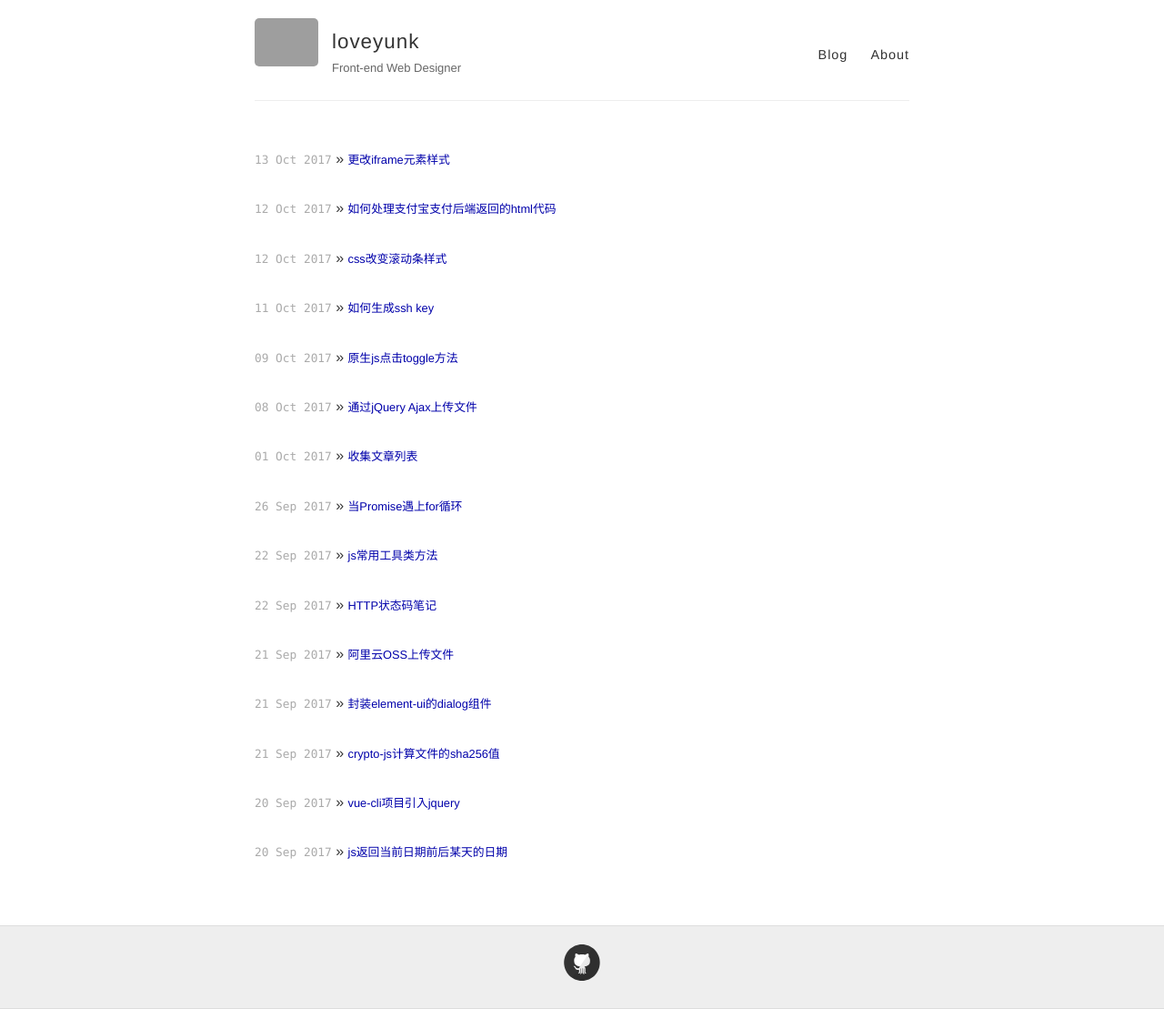
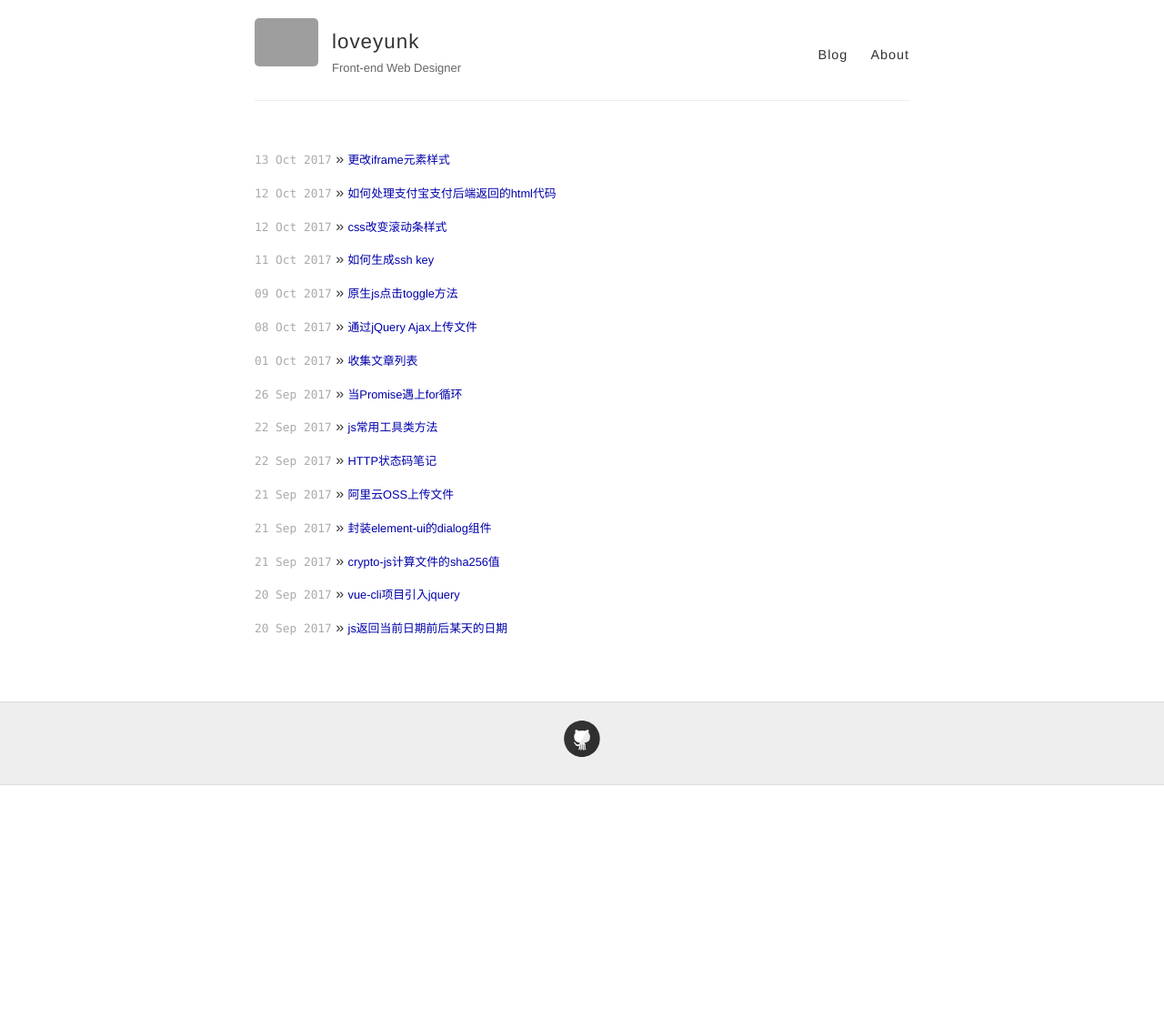
Before and after one commit to loveyunk/old.loveyunk.github.io, a Jekyll site: the page built from index.html, in a window 1280 px wide. Shown: the whole page at 91% size. Built offline with Jekyll 4.4.1, drawn with Linux system fonts in a browser that asks for light colours; after the commit the page ends 900 px from its top, so only the background shows below that; grey boxes are pictures that could not be loaded.

Commit message:
fixed some style

```diff
--- a/style.scss
+++ b/style.scss
@@ -243,7 +243,7 @@ nav {
 
     @include mobile {
       margin: 0 10px;
-      color: $blue;
+      //color: $blue;
     }
   }
 }
@@ -253,7 +253,7 @@ nav {
 //
 
 .posts > .post {
-  padding-bottom: 1.6em;
+  padding-bottom: .5em;
   //border-bottom: 1px solid $lightGray;
 }
 
```
Also changed, not shown: _posts/2017-10-12-如何处理支付宝支付后端返回的html代码.md (+1 -1 lines).
